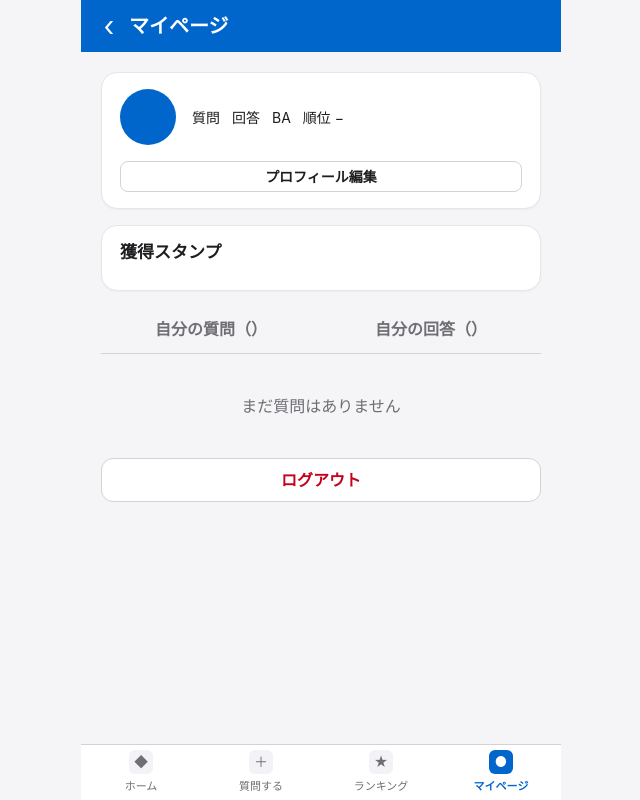
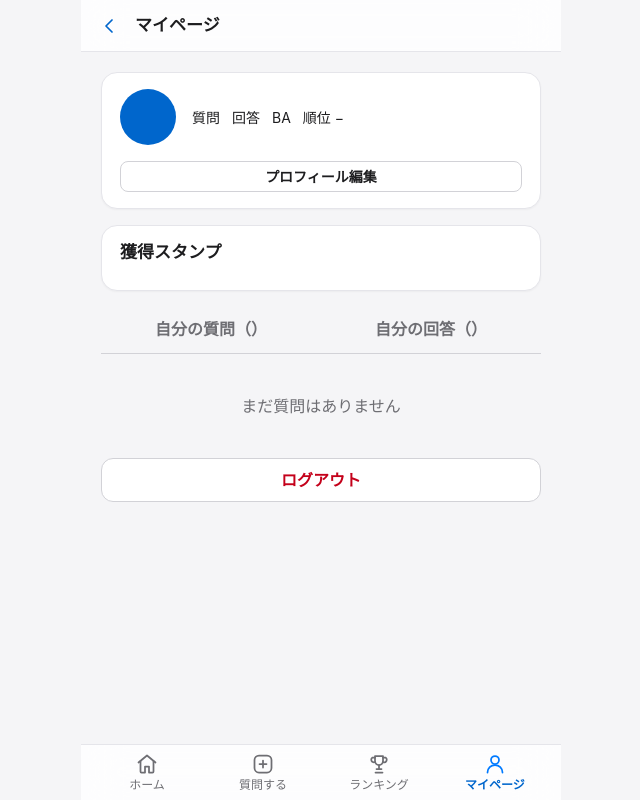
Before and after one commit to ikumah17/manabi-q, a Laravel app: template resources/views/mypage/index.blade.php in a window 1280 px wide. Shown: the whole page, without its empty margins (319-959 px from the left). Run offline with Laravel 12, Linux system fonts and the light colour scheme; the template is opened without the code that fills it, so the values that code supplies are empty; style sheets or scripts are compiled from the project's sources.

Commit message:
修正: インライン SVG のアイコン部品を追加し、ヘッダー・下部タブ・FAB に適用
- <x-icon>：24px の枠・線幅 1.75・currentColor。SVG に data-icon を付ける
- ヘッダーは青い帯をやめ、白（背景ぼかし。非対応なら単色）＋細い線、戻るは SVG で 44px
- 下部タブは SVG に統一（選択中のアイコン #007AFF・ラベル #0066CC）、safe-area を考慮
- FAB は角丸 14px・控えめな影。icon="＋"/"✎" の指定はそのまま SVG に置き換える

Co-Authored-By: Claude Opus 5.5 <noreply@anthropic.com>

```diff
--- a/resources/sass/_components.scss
+++ b/resources/sass/_components.scss
@@ -1,4 +1,12 @@
 // 一般画面・管理画面の共通部品
+
+// アイコン（<x-icon>：インライン SVG。線幅 1.75・currentColor・既定 20px）
+.mq-icon {
+    flex-shrink: 0;
+    width: 1.25rem;
+    height: 1.25rem;
+    vertical-align: -.25em;
+}
 
 // バッジ（カテゴリ・状態・種別）：薄い背景＋濃い文字
 .mq-badge {
--- a/resources/sass/_mobile.scss
+++ b/resources/sass/_mobile.scss
@@ -8,40 +8,61 @@
     background: var(--mq-bg);
 }
 
-// ヘッダー（青帯・タイトル・左上の ‹）
+// 半透明＋背景ぼかし（非対応のブラウザでは単色の白）
+@mixin mq-translucent-bar {
+    background: #fff;
+
+    @supports ((-webkit-backdrop-filter: blur(1px)) or (backdrop-filter: blur(1px))) {
+        background: rgba(255, 255, 255, .82);
+        -webkit-backdrop-filter: saturate(180%) blur(20px);
+        backdrop-filter: saturate(180%) blur(20px);
+    }
+}
+
+// ヘッダー（白・細い線・タイトルは濃いグレー・左上に戻る）
 .mq-header {
     position: sticky;
     top: 0;
     z-index: 1020;
     display: flex;
     align-items: center;
-    gap: .5rem;
+    gap: var(--mq-space-1);
     height: var(--mq-header-height);
-    padding: 0 1rem;
-    background: var(--mq-primary);
-    color: #fff;
+    padding: 0 var(--mq-gutter);
+    border-bottom: 1px solid var(--mq-hairline);
+    color: var(--mq-text);
+
+    @include mq-translucent-bar;
 }
 
+// 戻る（タップ領域 44px。アイコンは左端にそろえる）
 .mq-header__back {
     display: inline-flex;
+    flex-shrink: 0;
     align-items: center;
     justify-content: center;
-    width: 1.5rem;
-    height: 2rem;
-    color: #fff;
-    font-size: 1.75rem;
-    line-height: 1;
+    width: 2.75rem;
+    height: 2.75rem;
+    margin-left: -.875rem;
+    border-radius: var(--mq-radius-sm);
+    color: var(--mq-primary);
     text-decoration: none;
 
-    &:hover, &:focus { color: #fff; }
+    .mq-icon {
+        width: 1.5rem;
+        height: 1.5rem;
+    }
+
+    &:hover { background: rgba(0, 0, 0, .04); color: var(--mq-primary); }
+    &:focus-visible { outline: 0; box-shadow: var(--mq-focus-ring); }
 }
 
 .mq-header__title {
     margin: 0;
-    font-size: 1.25rem;
-    font-weight: 700;
+    overflow: hidden;
+    font-size: var(--mq-fs-section);
+    font-weight: 600;
     white-space: nowrap;
-    overflow: hidden;
     text-overflow: ellipsis;
 }
 
@@ -51,10 +72,10 @@
 
 // 下部タブ・フローティングボタンと重ならないよう余白を取る
 .mq-app--with-tabbar .mq-main {
-    padding-bottom: calc(var(--mq-tabbar-height) + 5.5rem + env(safe-area-inset-bottom));
+    padding-bottom: calc(var(--mq-tabbar-height) + 6rem + env(safe-area-inset-bottom));
 }
 
-// 下部タブメニュー（画面下部に固定）
+// 下部タブメニュー（画面下部に固定。iPhone のホームバー分の余白を足す）
 .mq-tabbar {
     position: fixed;
     right: 0;
@@ -65,68 +86,66 @@
     max-width: var(--mq-mobile-width);
     height: calc(var(--mq-tabbar-height) + env(safe-area-inset-bottom));
     margin: 0 auto;
-    padding-bottom: env(safe-area-inset-bottom);
-    border-top: 1px solid var(--mq-border);
-    background: #fff;
+    padding: 0 var(--mq-space-2) env(safe-area-inset-bottom);
+    border-top: 1px solid var(--mq-hairline);
+
+    @include mq-translucent-bar;
 }
 
+// 各項目は高さ 56px・幅は 1/4 で、タップ領域 44px 以上
 .mq-tabbar__item {
     display: flex;
     flex: 1;
     flex-direction: column;
     align-items: center;
     justify-content: center;
-    gap: .25rem;
+    gap: 2px;
+    min-height: 2.75rem;
+    border-radius: var(--mq-radius-sm);
     color: var(--mq-muted);
-    font-size: .6875rem;
+    font-size: var(--mq-fs-meta);
+    line-height: 1.2;
     text-decoration: none;
 
-    &:hover { color: var(--mq-primary); }
+    &:hover { color: var(--mq-text); }
+    &:focus-visible { outline: 0; box-shadow: inset 0 0 0 2px var(--mq-accent); }
 
+    // 選択中：アイコンは #007AFF（文字以外）、ラベルは #0066CC（文字）
     &.is-active {
         color: var(--mq-primary);
-        font-weight: 700;
+        font-weight: 600;
 
-        .mq-tabbar__icon {
-            background: var(--mq-primary);
-            color: #fff;
-        }
+        .mq-tabbar__icon { color: var(--mq-accent); }
     }
 }
 
 .mq-tabbar__icon {
-    display: inline-flex;
-    align-items: center;
-    justify-content: center;
     width: 1.5rem;
     height: 1.5rem;
-    border-radius: .375rem;
-    background: var(--mq-gray-bg);
-    color: var(--mq-muted);
-    font-size: .875rem;
-    line-height: 1;
 }
 
-// フローティングボタン（画面右下に固定）
+// フローティングボタン（右下。下部タブとホームバーの上に 16px 空けて置く）
 .mq-fab {
     position: fixed;
-    right: max(1rem, calc((100vw - var(--mq-mobile-width)) / 2 + 1rem));
-    bottom: calc(var(--mq-tabbar-height) + 1rem + env(safe-area-inset-bottom));
+    right: max(var(--mq-gutter), calc((100vw - var(--mq-mobile-width)) / 2 + var(--mq-gutter)));
+    bottom: calc(var(--mq-tabbar-height) + var(--mq-space-4) + env(safe-area-inset-bottom));
     z-index: 1025;
     display: inline-flex;
     align-items: center;
-    gap: .375rem;
-    padding: .625rem 1.375rem;
+    gap: var(--mq-space-2);
+    height: 3rem;
+    padding: 0 1.25rem 0 1rem;
     border: 0;
-    border-radius: 999px;
+    border-radius: 14px;
     background: var(--mq-primary);
-    box-shadow: 0 4px 12px rgba(46, 112, 217, .35);
+    box-shadow: var(--mq-shadow-fab);
     color: #fff;
-    font-size: 1.0625rem;
-    font-weight: 700;
+    font-size: var(--mq-fs-body);
+    font-weight: 600;
     text-decoration: none;
 
-    &:hover, &:focus { background: #2862c0; color: #fff; }
+    &:hover { background: #0058b0; color: #fff; }
+    &:focus-visible { outline: 0; box-shadow: var(--mq-shadow-fab), var(--mq-focus-ring); color: #fff; }
 }
 
 // カード（質問一覧・質問詳細など）：白い面＋薄い線。影はごく薄く
--- /dev/null
+++ b/resources/views/components/icon.blade.php
@@ -0,0 +1,31 @@
+{{--
+    アイコン（インライン SVG。24px の枠・線幅 1.75・角は丸め・色は文字色 currentColor）
+    - name  : アイコン名（下の $paths のキー）。SVG に data-icon="名前" を付ける
+    - label : 読み上げ用の文言。指定すると role="img" と aria-label を付ける（装飾なら省略して aria-hidden）
+--}}
+@props(['name', 'label' => null])
+@php
+    $paths = [
+        'chevron-left' => '<path d="M15 18l-6-6 6-6"/>',
+        'chevron-right' => '<path d="M9 6l6 6-6 6"/>',
+        'home' => '<path d="M3.5 10.5L12 3.5l8.5 7"/><path d="M5.5 9v10.5a1 1 0 0 0 1 1H10v-6h4v6h3.5a1 1 0 0 0 1-1V9"/>',
+        'plus' => '<path d="M12 5v14M5 12h14"/>',
+        'square-plus' => '<rect x="3.5" y="3.5" width="17" height="17" rx="4.5"/><path d="M12 8.5v7M8.5 12h7"/>',
+        'trophy' => '<path d="M8 4h8v5a4 4 0 0 1-8 0V4z"/><path d="M8 5.5H5.5a2.5 2.5 0 0 0 2.6 4.4M16 5.5h2.5a2.5 2.5 0 0 1-2.6 4.4"/><path d="M12 13v4M8.5 20.5h7M9.5 17h5"/>',
+        'person' => '<circle cx="12" cy="8" r="4"/><path d="M4.5 20.5a7.5 7.5 0 0 1 15 0"/>',
+        'search' => '<circle cx="11" cy="11" r="6.5"/><path d="M20 20l-4.2-4.2"/>',
+        'pencil' => '<path d="M4 20h4L19 9a2.8 2.8 0 0 0-4-4L4 16v4z"/><path d="M13.5 6.5l4 4"/>',
+        'check' => '<path d="M5 12.5l4.5 4.5L19 7.5"/>',
+        'flag' => '<path d="M5.5 21V4"/><path d="M5.5 4.5h11l-2 4 2 4h-11"/>',
+        'lock' => '<rect x="5" y="10.5" width="14" height="10" rx="2.5"/><path d="M8.5 10.5V7.5a3.5 3.5 0 0 1 7 0v3"/>',
+        'star' => '<path d="M12 3.5l2.6 5.3 5.9.9-4.25 4.1 1 5.8L12 16.85 6.75 19.6l1-5.8L3.5 9.7l5.9-.9z"/>',
+        'sparkle' => '<path d="M11 4l1.7 4.8L17.5 10.5l-4.8 1.7L11 17l-1.7-4.8L4.5 10.5l4.8-1.7z"/><path d="M18 3.5v3.5M16.25 5.25h3.5"/>',
+        'chat-question' => '<path d="M4.5 5h15a1 1 0 0 1 1 1v10a1 1 0 0 1-1 1H11l-4.5 3.5V17h-2a1 1 0 0 1-1-1V6a1 1 0 0 1 1-1z"/><path d="M9.75 9.25a2.25 2.25 0 1 1 3.1 2.08c-.5.22-.85.7-.85 1.25v.17"/><path d="M12 14.75h.01"/>',
+        'inbox' => '<path d="M3.5 13.5L6.5 5h11l3 8.5"/><path d="M3.5 13.5V19a1 1 0 0 0 1 1h15a1 1 0 0 0 1-1v-5.5h-5l-1.5 2.5h-4l-1.5-2.5h-5z"/>',
+    ];
+@endphp
+@isset($paths[$name])
+    <svg {{ $attributes->class('mq-icon') }} data-icon="{{ $name }}" xmlns="http://www.w3.org/2000/svg" viewBox="0 0 24 24"
+         fill="none" stroke="currentColor" stroke-width="1.75" stroke-linecap="round" stroke-linejoin="round"
+         @if ($label) role="img" aria-label="{{ $label }}" @else aria-hidden="true" focusable="false" @endif>{!! $paths[$name] !!}</svg>
+@endisset
--- a/resources/views/components/layouts/mobile.blade.php
+++ b/resources/views/components/layouts/mobile.blade.php
@@ -2,7 +2,7 @@
     一般ユーザー画面の共通レイアウト（スマートフォン向け・390px 基準）
     - header : ヘッダーの表示名（既定は「まなびQ」）
     - title  : ブラウザのタブに出すページ名（既定は header）
-    - back   : 左上の ‹ の戻り先 URL（null なら表示しない）
+    - back   : 左上の戻るボタン（<）の戻り先 URL（null なら表示しない）
     - tab    : 下部タブで選択中の項目（home / ask / ranking / mypage。null ならタブを出さない）
     - スロット fab    : フローティングボタン
     - スロット sheets : ボトムシート（G9・G17）
@@ -22,7 +22,7 @@
     <div @class(['mq-app', 'mq-app--with-tabbar' => $tab])>
         <header class="mq-header">
             @if ($back)
-                <a href="{{ $back }}" class="mq-header__back" aria-label="戻る">‹</a>
+                <a href="{{ $back }}" class="mq-header__back" aria-label="戻る"><x-icon name="chevron-left" /></a>
             @endif
             <div class="mq-header__title">{{ $header }}</div>
         </header>
--- a/resources/views/components/tab-bar.blade.php
+++ b/resources/views/components/tab-bar.blade.php
@@ -2,10 +2,10 @@
 @props(['active' => null])
 @php
     $items = [
-        'home' => ['label' => 'ホーム', 'icon' => '◆', 'route' => 'home'],
-        'ask' => ['label' => '質問する', 'icon' => '＋', 'route' => 'questions.create'],
-        'ranking' => ['label' => 'ランキング', 'icon' => '★', 'route' => 'ranking'],
-        'mypage' => ['label' => 'マイページ', 'icon' => '●', 'route' => 'mypage'],
+        'home' => ['label' => 'ホーム', 'icon' => 'home', 'route' => 'home'],
+        'ask' => ['label' => '質問する', 'icon' => 'square-plus', 'route' => 'questions.create'],
+        'ranking' => ['label' => 'ランキング', 'icon' => 'trophy', 'route' => 'ranking'],
+        'mypage' => ['label' => 'マイページ', 'icon' => 'person', 'route' => 'mypage'],
     ];
 @endphp
 <nav class="mq-tabbar" aria-label="メインメニュー">
@@ -13,7 +13,7 @@
         <a href="{{ Route::has($item['route']) ? route($item['route']) : '#' }}"
            @class(['mq-tabbar__item', 'is-active' => $active === $key])
            @if ($active === $key) aria-current="page" @endif>
-            <span class="mq-tabbar__icon" aria-hidden="true">{{ $item['icon'] }}</span>
+            <x-icon :name="$item['icon']" class="mq-tabbar__icon" />
             <span>{{ $item['label'] }}</span>
         </a>
     @endforeach
```
Also changed, not shown: resources/views/components/fab.blade.php (+5 -2 lines).
